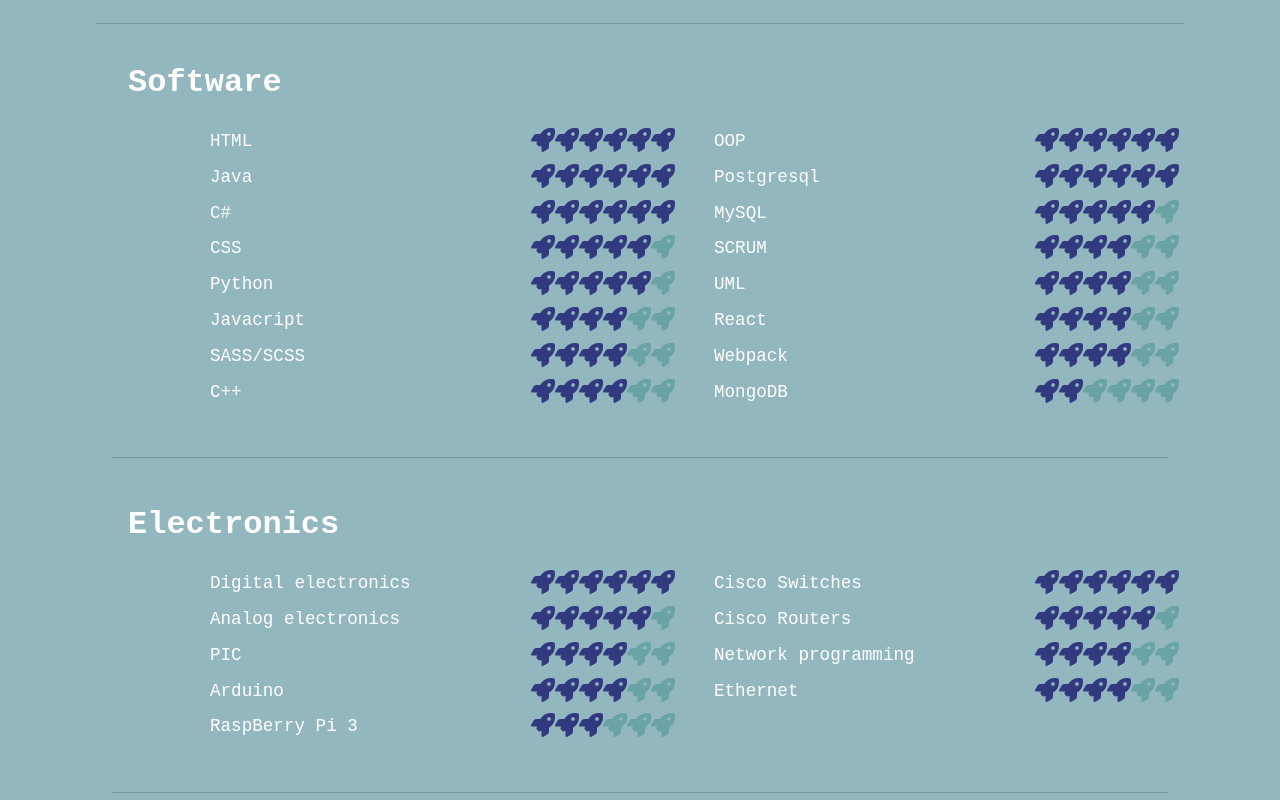
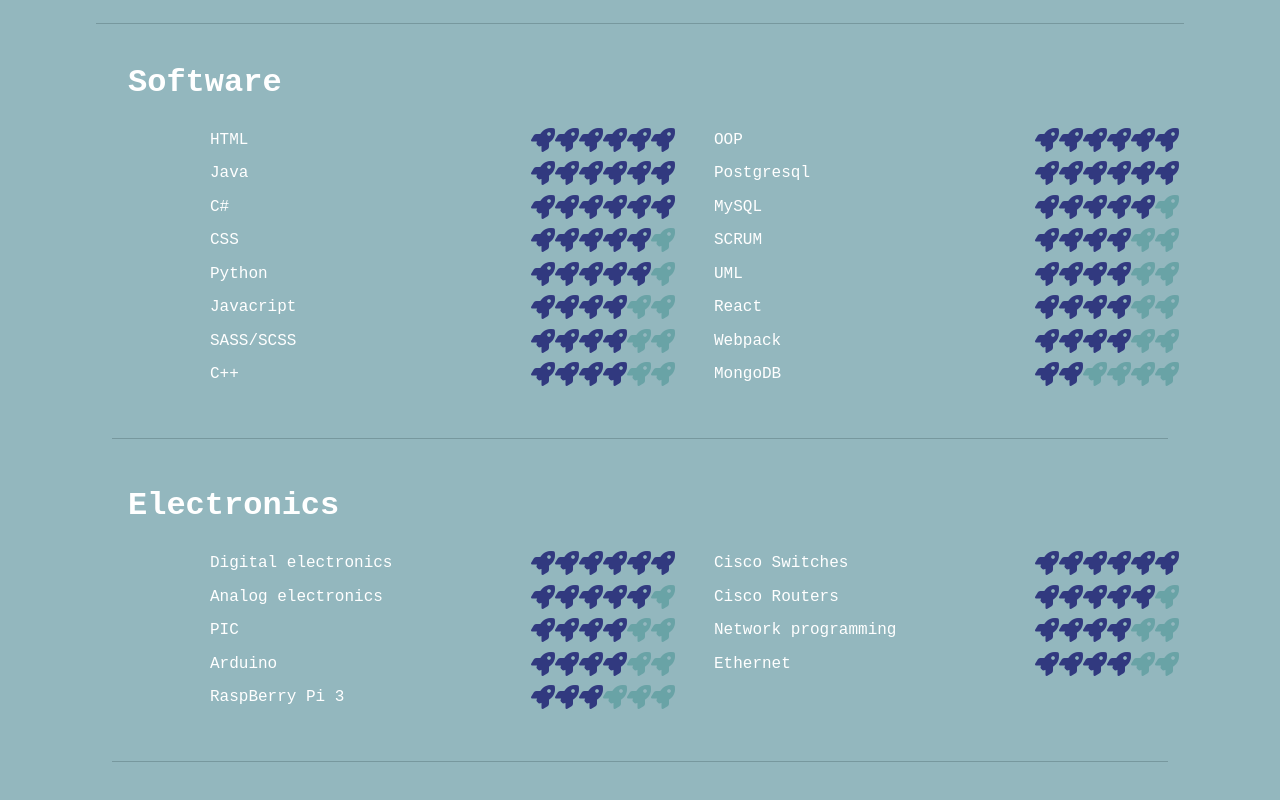
Before and after one commit to sev17238/PersonalWebPage, a React app: page / in a window 1280 px wide. Shown: the part 3760-4560 px from the top of the page. Built offline with nearby package versions, Linux system fonts and the light colour scheme.

Commit message:
style: :art: edit Abilities module and create some navigation components

```diff
--- a/src/components/Abilities/AbilitiesModule/AbilitiesModule.css
+++ b/src/components/Abilities/AbilitiesModule/AbilitiesModule.css
@@ -1,16 +1,19 @@
 
 .p-skill{
-    font-size: 1.1em;
+    font-size: 1em;
     text-align: justify;
     width: 100%;
-    margin:0%;
+    margin:0;
+    padding:0;
     color: white;
 }
 
 .span-inline{
     display: inline-block;
-    width: 60%;
+    width: 50%;
 }
+
+
 .span-float{
    float: right;
    /*transition-duration: 1s;*/
```
Also changed, not shown: src/components/Navigation/FloatingToolbar/FloatingToolbar.css (added), src/components/Navigation/FloatingToolbar/FloatingToolbar.js (added), src/components/Navigation/SideDrawer/SideDrawer.css (added), src/components/Navigation/SideDrawer/SideDrawer.js (added).
